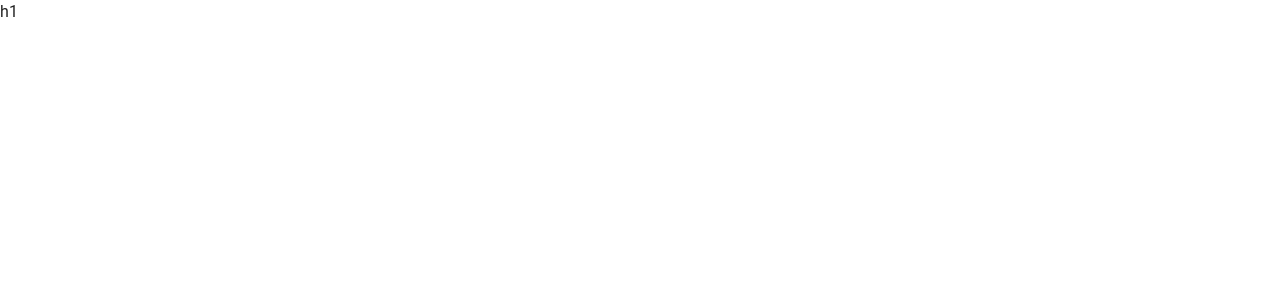
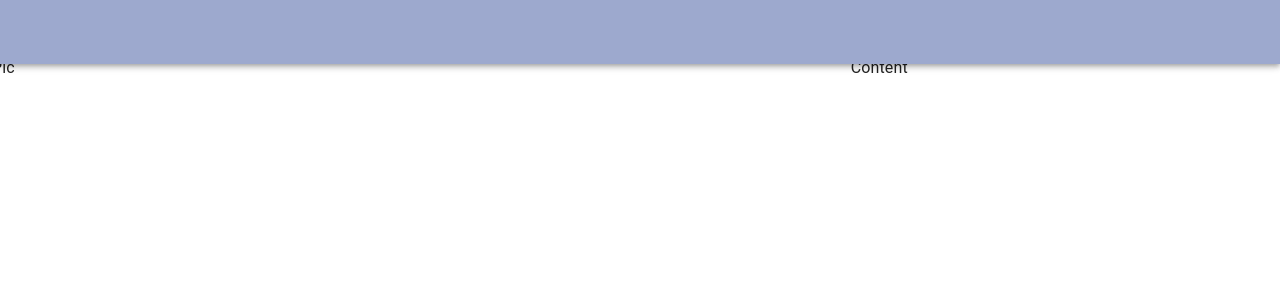
Before and after one commit to SanjampreetSingh/portfolio2, a React (Create React App) app: page / in a window 1280 px wide. Shown: the top 300 px of the page. Built offline with nearby package versions, Linux system fonts and the light colour scheme.

Commit message:
About Section

```diff
--- /dev/null
+++ b/src/components/About/about.jsx
@@ -0,0 +1,22 @@
+import Grid from "@mui/material/Grid";
+
+export default function About() {
+  return (
+    <Grid
+      container
+      spacing={1}
+      direction="row"
+      justify="center"
+      alignItems="center"
+      alignContent="center"
+      wrap="nowrap"
+    >
+      <Grid xs={12} md={8}>
+        Pic
+      </Grid>
+      <Grid xs={12} md={4}>
+        Content
+      </Grid>
+    </Grid>
+  );
+}
--- a/src/components/App.js
+++ b/src/components/App.js
@@ -1,5 +1,7 @@
+import AboutPage from "../sections/About/about-page";
+
 function App() {
-  return <>h1</>;
+  return <AboutPage />;
 }
 
 export default App;
--- /dev/null
+++ b/src/components/Header/header.jsx
@@ -0,0 +1,18 @@
+import AppBar from "@mui/material/AppBar";
+import Toolbar from "@mui/material/Toolbar";
+import Typography from "@mui/material/Typography";
+import IconButton from "@mui/material/IconButton";
+// import Menu from "@mui/icons-material/Menu";
+
+export default function Header(props) {
+  return (
+    <AppBar position="relative" color="primary">
+      <Toolbar>
+        <IconButton edge="start" color="inherit" aria-label="menu">
+          {/* <Menu /> */}
+        </IconButton>
+        <Typography variant="h6"></Typography>
+      </Toolbar>
+    </AppBar>
+  );
+}
--- a/src/index.js
+++ b/src/index.js
@@ -8,6 +8,7 @@ import CssBaseline from "@mui/material/CssBaseline";
 import App from "./components/App";
 
 import theme from "./assets/js/theme";
+import "./assets/css/index.css"
 
 const root = ReactDOM.createRoot(document.getElementById("root"));
 
--- /dev/null
+++ b/src/sections/About/about-page.jsx
@@ -0,0 +1,11 @@
+import About from "../../components/About/about";
+import Header from "../../components/Header/header";
+
+export default function AboutPage() {
+  return (
+    <>
+      <Header />
+      <About />
+    </>
+  );
+}
```
Also changed, not shown: src/assets/css/index.css (added).
